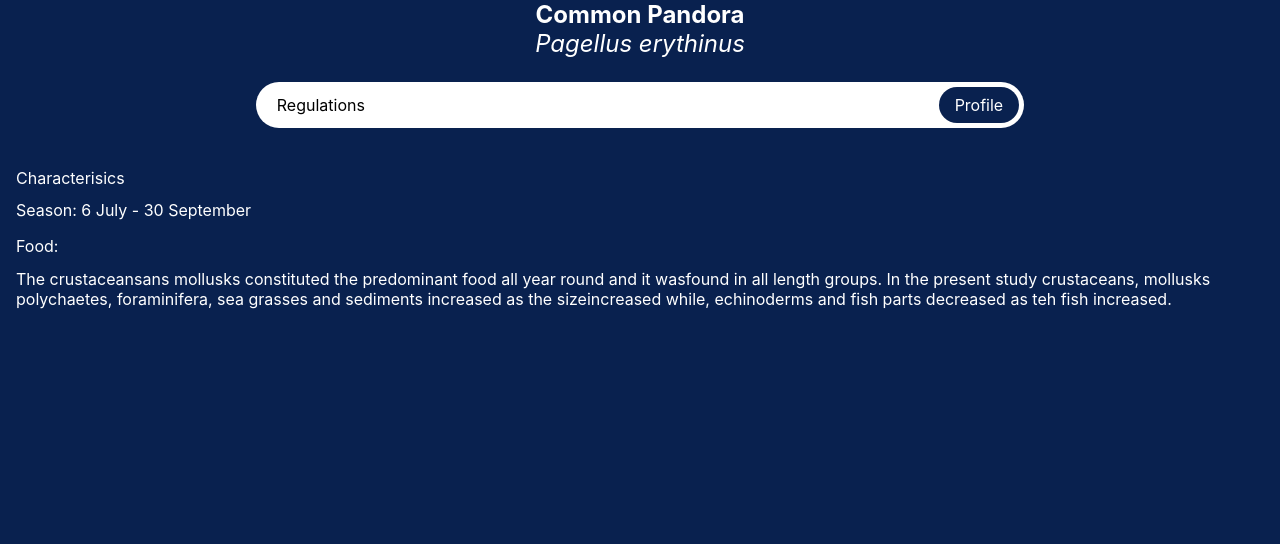
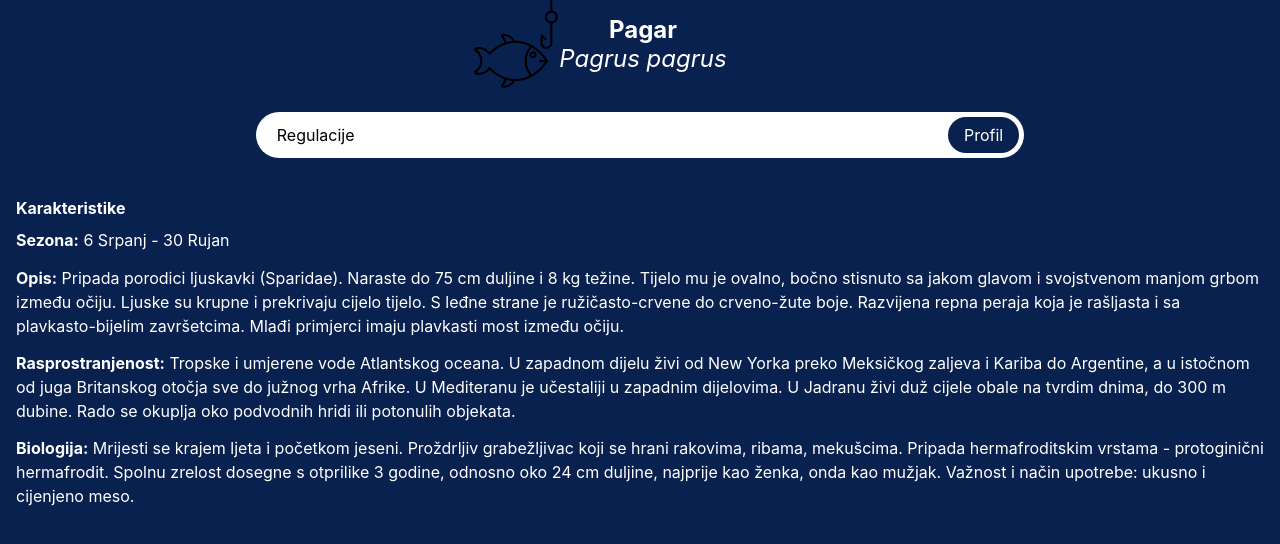
Before and after one commit to Akevic/sea_id_frontend, a React (Create React App) app: page /profile in a window 1280 px wide. Shown: the top 544 px of the page. Built offline with nearby package versions, Linux system fonts and the light colour scheme.

Commit message:
add fish on hook

```diff
--- a/src/components/Profile.tsx
+++ b/src/components/Profile.tsx
@@ -1,8 +1,7 @@
 import { useState } from 'react'
+import hook from '../assets/hook.png'
 
 export const Profile: React.FC = () => {
-  // * dodat state
-
   const [showProfile, setShowProfile] = useState(true)
 
   const changeActive = () => {
@@ -12,39 +11,47 @@ export const Profile: React.FC = () => {
   return (
     <div className="fish_profile">
       <div className="fish_profile_header">
-        <h1 className="fish_name">Common Pandora</h1>
-        <h1 className="fish_name_latin">Pagellus erythinus</h1>
+        <img src={ hook } alt='fish on the hook' />
+        <div className='fish_profile_header_div'>
+          <h1 className="fish_name">Pagar</h1>
+          <h1 className="fish_name_latin">Pagrus pagrus</h1>
+        </div>
       </div>
       <div className="fish_profile_buttons">
-        <button onClick={changeActive} type="button" className="regulation_btn btn">Regulations</button>
-        <button onClick={changeActive} type="button" className="profile_btn btn" autoFocus>Profile</button>
+        <button onClick={changeActive} type="button" className="regulation_btn btn">Regulacije</button>
+        <button onClick={changeActive} type="button" className="profile_btn btn" autoFocus>Profil</button>
       </div>
       {showProfile
         ? <div className="fish_profile_information">
-          <h2 className="characterisics">Characterisics</h2>
-          <h2 className="season_info">Season: 6 July - 30 September</h2>
-          <h2 className="food_heading">Food:</h2>
-          <h2 className="food_info">
-          The crustaceansans mollusks constituted the predominant food all year round and it wasfound in all length groups. In the present study crustaceans, mollusks polychaetes, foraminifera, sea grasses and sediments increased as the sizeincreased while, echinoderms and fish parts decreased as teh fish increased.
-          </h2>
+          <h2 className="characterisics">Karakteristike</h2>
+          <h2 className="season_info"><span>Sezona:</span> 6 Srpanj - 30 Rujan</h2>
+          <p className="food_info">
+          <span>Opis:</span> Pripada porodici ljuskavki (Sparidae). Naraste do 75 cm duljine i 8 kg težine. Tijelo mu je ovalno, bočno stisnuto sa jakom glavom i svojstvenom manjom grbom između očiju. Ljuske su krupne i prekrivaju cijelo tijelo. S leđne strane je ružičasto-crvene do crveno-žute boje. Razvijena repna peraja koja je rašljasta i sa plavkasto-bijelim završetcima. Mlađi primjerci imaju plavkasti most između očiju.</p>
+          <p className="food_info">
+          <span>Rasprostranjenost:</span> Tropske i umjerene vode Atlantskog oceana. U zapadnom dijelu živi od New Yorka preko Meksičkog zaljeva i Kariba do Argentine, a u istočnom od juga Britanskog otočja sve do južnog vrha Afrike. U Mediteranu je učestaliji u zapadnim dijelovima. U Jadranu živi duž cijele obale na tvrdim dnima, do 300 m dubine. Rado se okuplja oko podvodnih hridi ili potonulih objekata.
+          </p>
+          <p className="food_info">
+          <span>Biologija:</span> Mrijesti se krajem ljeta i početkom jeseni. Proždrljiv grabežljivac koji se hrani rakovima, ribama, mekušcima. Pripada hermafroditskim vrstama - protoginični hermafrodit. Spolnu zrelost dosegne s otprilike 3 godine, odnosno oko 24 cm duljine, najprije kao ženka, onda kao mužjak.
+          Važnost i način upotrebe: ukusno i cijenjeno meso.
+          </p>
         </div>
         : <div className="profile_regulation">
           <div className="season_banner">
-            <h2>OPEN SEASON</h2>
+            <h2>OTVORENA SEZONA</h2>
             <h2>6/7/22 - 30/9/22</h2>
           </div>
           <div className="regulation_boxes">
             <div className="box">
               <p>Limit</p>
-              <p>NONE</p>
+              <p>18 CM</p>
             </div>
             <div className="box">
               <p>Min size</p>
-              <p>13 cm</p>
+              <p>13 CM</p>
             </div>
             <div className="box">
               <p>Max size</p>
-              <p>60 cm</p>
+              <p>60 CM</p>
             </div>
           </div>
         </div>
--- a/src/styles/components/_profile.scss
+++ b/src/styles/components/_profile.scss
@@ -4,8 +4,16 @@
   color: white;
 
   .fish_profile_header {
+    display: flex;
+    align-items: center;
+    justify-content: center;
+
     text-align: center;
     margin-bottom: 1.5rem;
+
+    .fish_profile_header_div {
+      margin-right: 5rem;
+    }
 
     h1 {
       font-size: 24px;
@@ -57,14 +65,28 @@
 
     .characterisics {
       margin-bottom: .8rem;
+      font-weight: bold;
     }
 
     .season_info {
       margin-bottom: 1rem;
+
+      span {
+        font-weight: bold;
+      }
     }
 
     .food_heading {
       margin-bottom: .8rem;
+    }
+
+    .food_info {
+      line-height: 24px;
+      margin-bottom: .8rem;
+
+      span {
+        font-weight: bold;
+      }
     }
   }
 
```
Also changed, not shown: src/assets/hook.png (added).
